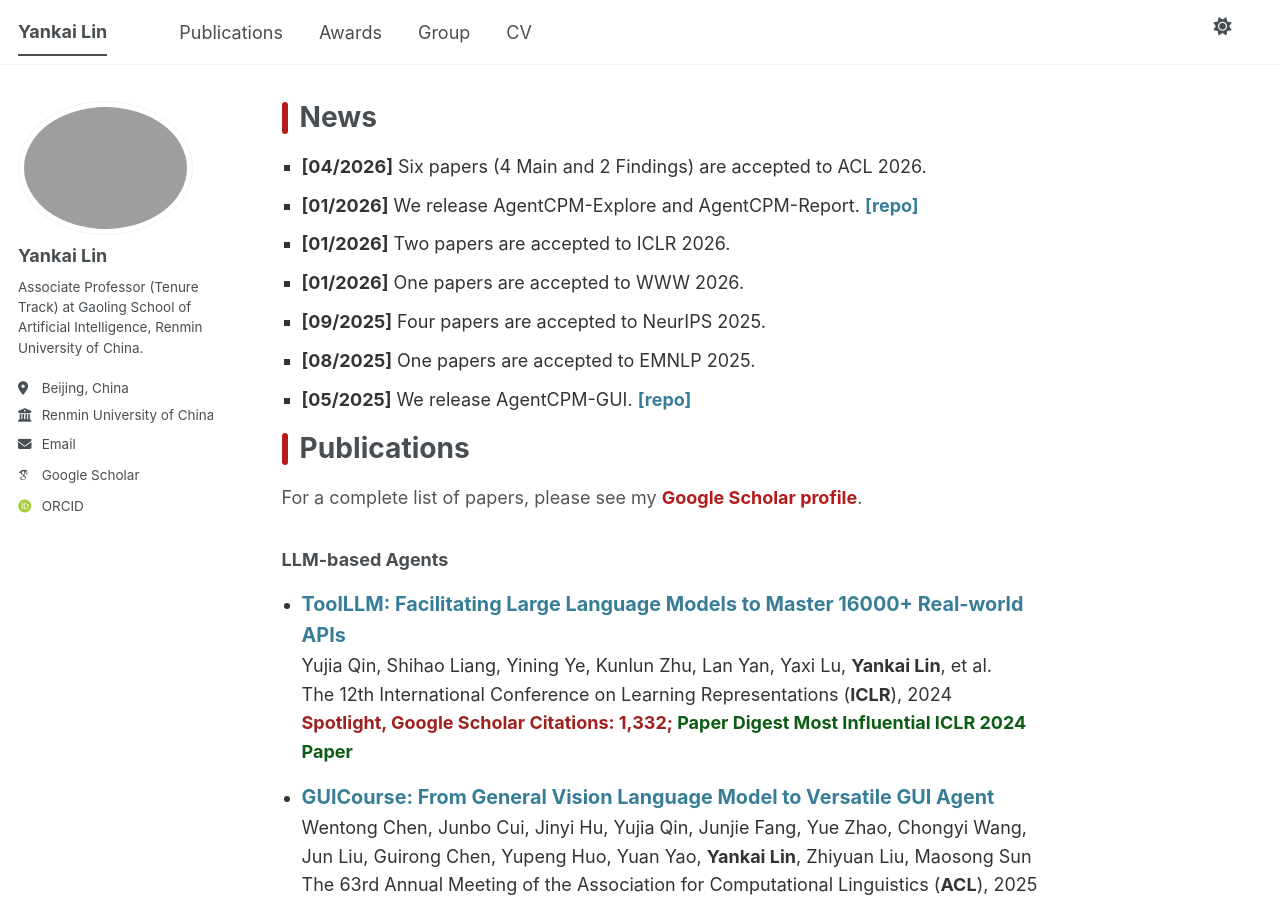
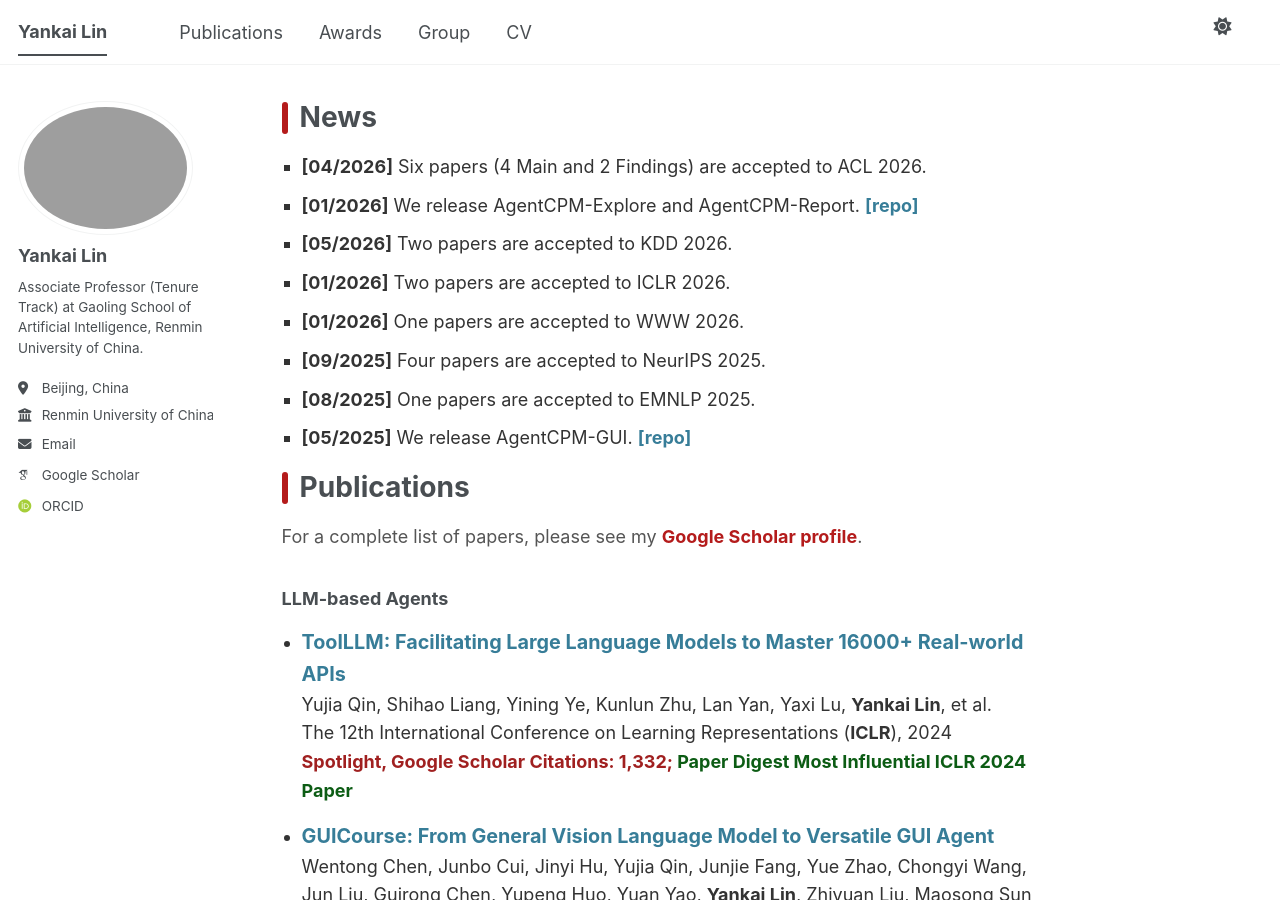
Before and after one commit to linyankai/linyankai.github.io, a Jekyll site: the page built from _pages/about.md, in a window 1280 px wide and 900 px high. Built offline with Jekyll 4.4.1, drawn with Linux system fonts in a browser that asks for light colours; some web fonts are replaced; a script bundle is joined from its source files by our own code; library files that are not in the unit come from our copies.

Commit message:
Update kdd 2026

```diff
--- a/_pages/about.md
+++ b/_pages/about.md
@@ -25,6 +25,9 @@ redirect_from:
   </li>
   <li style="margin-bottom: 10px;">
     <strong>[01/2026]</strong> We release AgentCPM-Explore and AgentCPM-Report.  <a href="https://github.com/OpenBMB/AgentCPM" target="_blank" style="color: #377d98; text-decoration: none; font-weight: bold;">[repo]</a>
+  </li>
+  <li style="margin-bottom: 10px;">
+    <strong>[05/2026]</strong> Two papers are accepted to KDD 2026.
   </li>
   <li style="margin-bottom: 10px;">
     <strong>[01/2026]</strong> Two papers are accepted to ICLR 2026.
```
